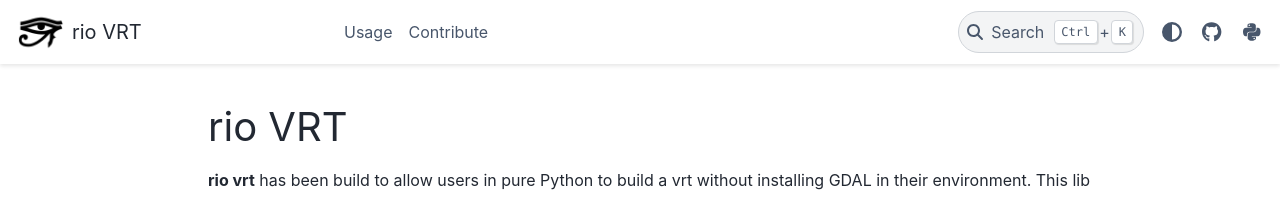
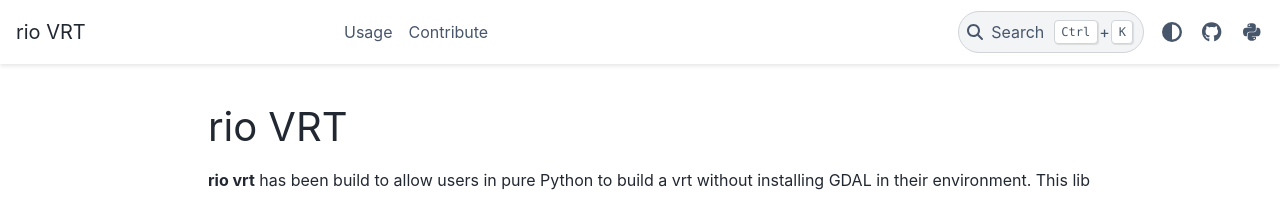
Before and after one commit to 12rambau/rio-vrt, a Sphinx documentation site: the page built from docs/index.rst, in a window 1280 px wide. Shown: the top 197 px of the page. Built offline with Sphinx 7.4.7 and the PyData theme 0.15.4, drawn with Linux system fonts in a browser that asks for light colours; pages that are not in the unit, such as notebooks, are missing from menus.

Commit message:
docs: remove favicons Fix #3

```diff
--- a/docs/conf.py
+++ b/docs/conf.py
@@ -33,8 +33,6 @@
 html_theme_options = {
     "logo": {
         "text": project,
-        "image_light": "_static/logo_light.png",
-        "image_dark": "static_/logo_dark.png",
     },
     "use_edit_page_button": True,
     "footer_end": ["theme-version", "pypackage-credit"],
@@ -58,7 +56,6 @@
     "doc_path": "docs",
 }
 html_css_files = ["custom.css"]
-html_favicon = "_static/favicon.svg"
 
 # -- Options for autosummary/autodoc output ------------------------------------
 autosummary_generate = True
```
Also changed, not shown: docs/_static/favicon.svg (deleted), docs/_static/logo_dark.png (deleted), docs/_static/logo_light.png (deleted).
